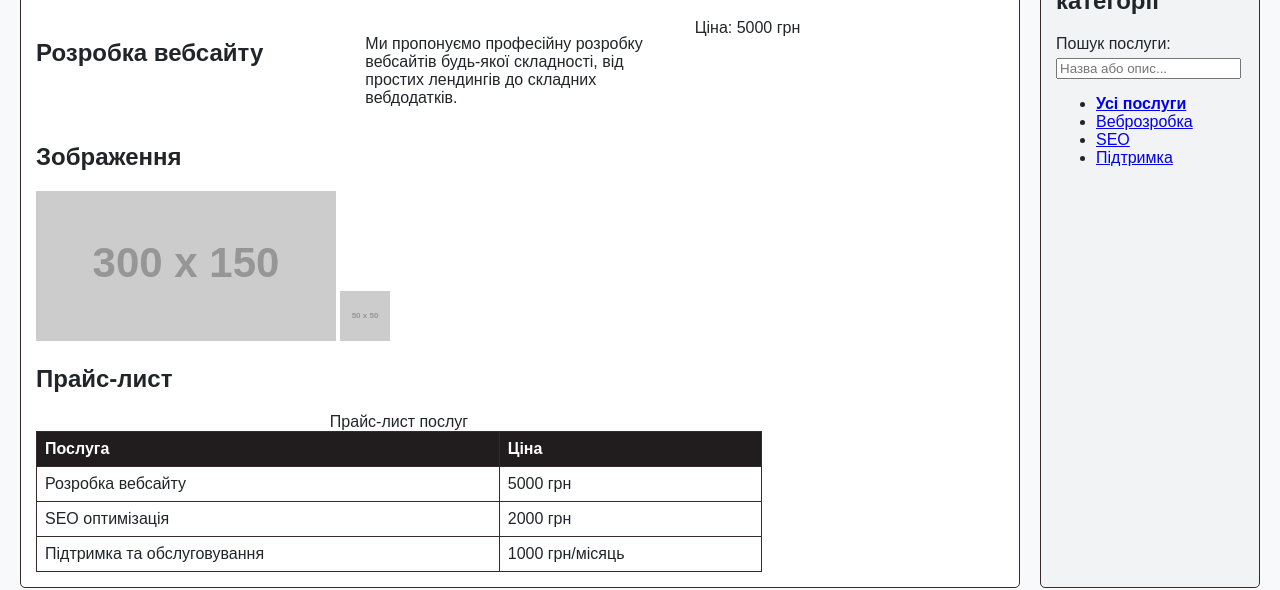
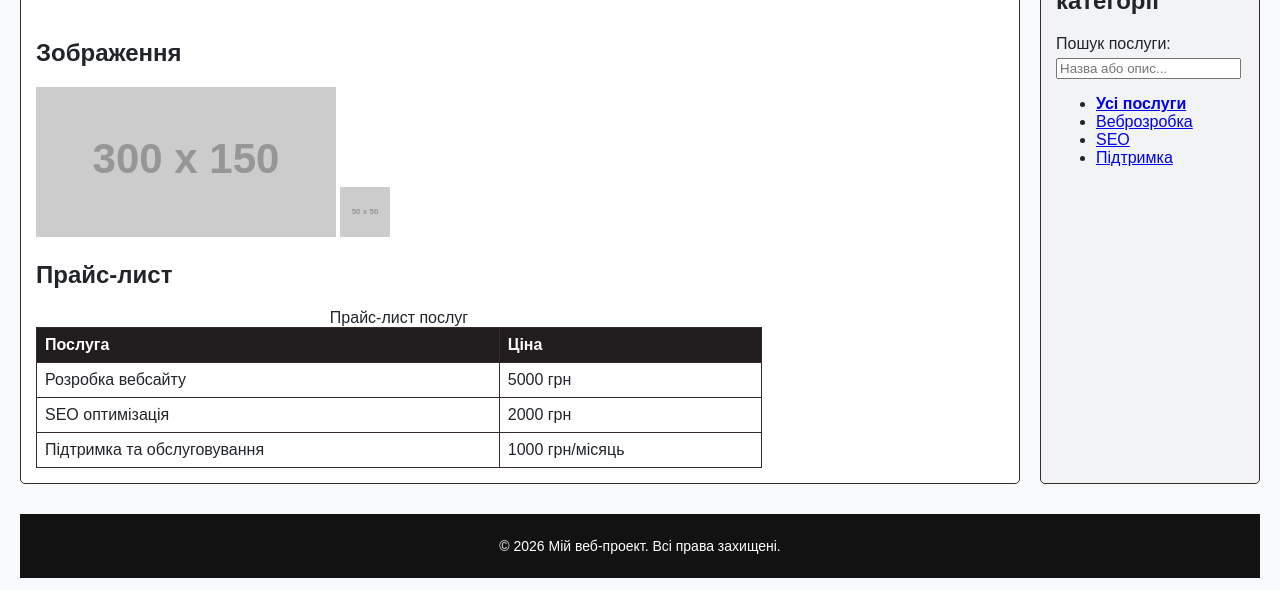
Before and after one commit to 025282-dev/Web_Lab_Works, a plain HTML site: page catalog.html in a window 1280 px wide. Shown: the part 231-821 px from the top of the page. Drawn offline with Linux system fonts and the light colour scheme; placeholder pictures from the web are drawn by us.

Commit message:
deleted class card

```diff
--- a/catalog.html
+++ b/catalog.html
@@ -26,11 +26,7 @@
         <h1>Перелік послуг</h1>
         <section class="catalog-grid" aria-label="список послуг">
 
-                <h2>Розробка вебсайту</h2>
-                <p>Ми пропонуємо професійну розробку вебсайтів будь-якої складності, від простих лендингів до складних вебдодатків.</p>
-    <span class="price">Ціна: 5000 грн</span>
 
-            </article>
         </section>
         <section>
             <h2>Зображення</h2>
```
